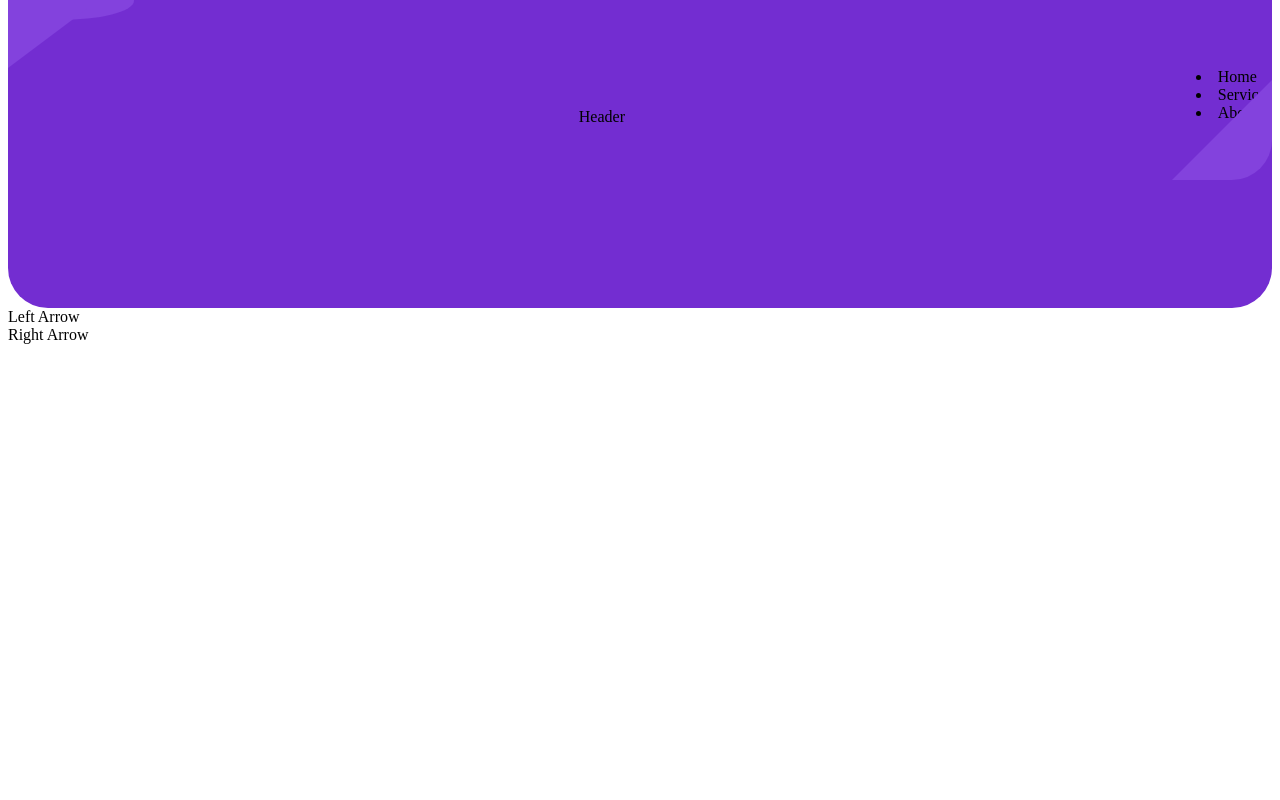
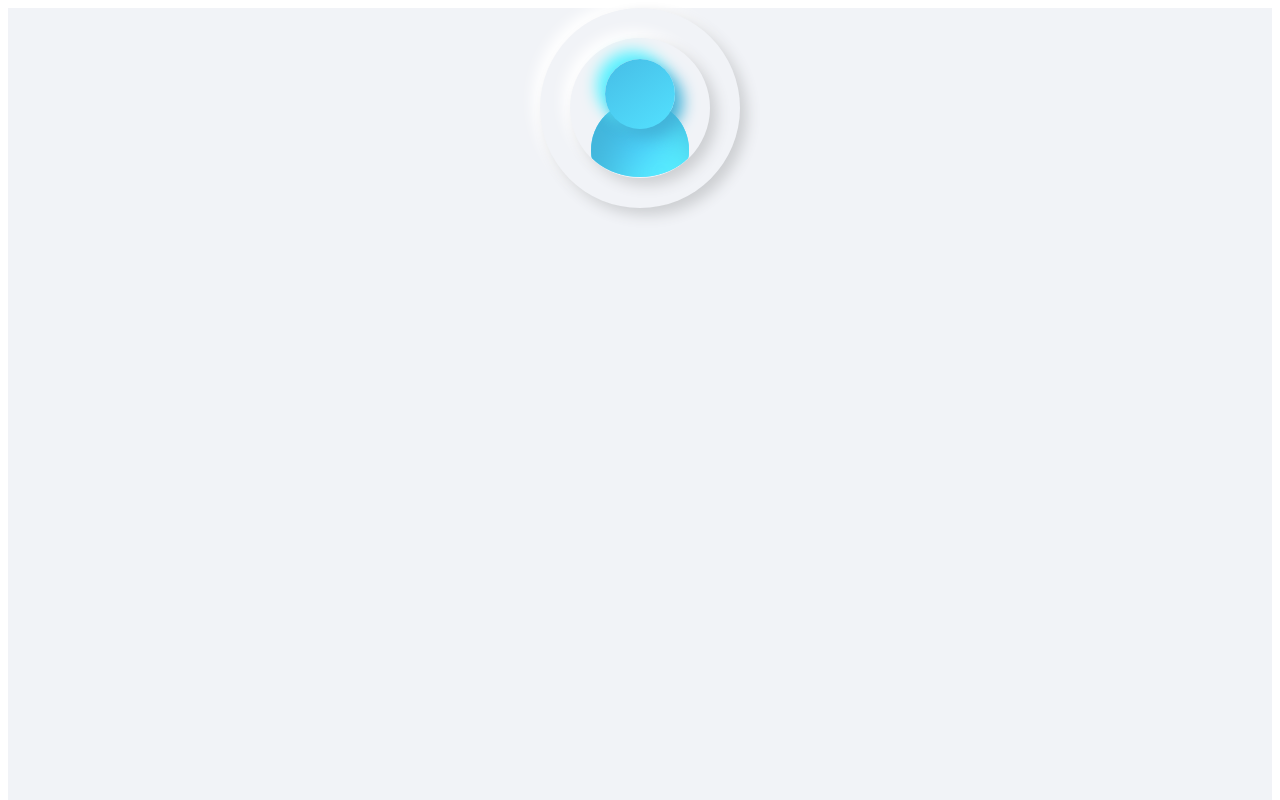
Before and after one commit to manyvan2000/css-arrow-test, an Angular app: page / in a window 1280 px wide. Shown: the top 800 px of the page. Built offline with nearby package versions, Linux system fonts and the light colour scheme.

Commit message:
neumorphic person badge

```diff
--- a/src/app/app.component.html
+++ b/src/app/app.component.html
@@ -1,25 +1,11 @@
-<section class="top-section">
-  <div class="top-left"></div>
-  <div class="top-left-triangle"></div>
-  <div class="navbar">
-    <div class="navbar-left">
-      Oppili LLC
-    </div>
-    <div class="navbar-right">
-      <li>Home</li>
-      <li>Services</li>
-      <li>About</li>
+
+<div class="container">
+<div class="outer-circle">
+  <div class="inner-circle">
+    <div class="person-head">
+      </div>
+      <div class="person-body">
+        </div>
     </div>
   </div>
-  <div class="header-content">
-    Header
   </div>
-  <div class="bottom-right"></div>
-</section>
-
-<div class="test-left-wrapper">
-  <div class="test-left-class">Left Arrow</div>
-</div>
-<div class="test-right-wrapper">
-  <div class="test-right-class">Right Arrow</div>
-</div>
--- a/src/app/app.component.scss
+++ b/src/app/app.component.scss
@@ -1,80 +1,56 @@
-.sample-image{
-  height: 80px;
-  width: 400px;
+.container {
+  background-color: #f1f3f7;
+  height: 3000px;
+}
+.inner-circle {
+  position:absolute;
+  top: 15%;
+  left:15%;
+  height: 140px;
+  width: 140px;
+  border-radius: 150px;
+  // vertical-align: middle;
+  margin:auto;
+  background: #f1f3f7;
+  box-shadow:  7px 7px 14px #cdcfd2,
+             -7px -7px 14px #ffffff;
 }
 
-.top-section {
-  background-color: #732DD1;
-  height: 40vh;
-  border-bottom-left-radius: 40px;
-  border-bottom-right-radius: 40px;
-  // box-shadow: 0px 10px 10px #732DD1;
-
+.outer-circle{
+  position: relative;
+  align-content: center;
+  vertical-align: middle;
+  margin:auto;
+  height: 200px;
+  width: 200px;
+  border-radius: 50%;
+  background: #f1f3f7;
+  box-shadow:  7px 7px 14px #cdcfd2,
+             -7px -7px 14px #ffffff;
 }
 
-.top-left{
-  background-color: #8342DD;
-  height: 10%;
-  width: 10%;
-  border-top-right-radius: 40%;
-  border-bottom-right-radius: 60%;
-  margin-top:-20px;
+.person-head {
+  position:absolute;
+  z-index: 100;
+  top: 15%;
+  left:25%;
+  height: 140*.5px;
+  width: 140*.5px;
+  border-radius: 175px;
+  background: linear-gradient(145deg, #46bde6, #53e1ff);
+  box-shadow:  8px 8px 15px #42b3d9,
+              -8px -8px 15px #5af2ff;
 }
 
-.top-left-triangle{
-  height: 60px;
-  width: 80px;
-  margin-top:-12px;
-  background-color: #8342DD;
-  clip-path: polygon(100% 0, 0 0, 0 100%);
+.person-body {
+  position:absolute;
+  top: 45%;
+  left:15%;
+  height: 140*.7px;
+  width: 140*.7px;
+  border-radius: 175px;
+  background: #4ed2ff;
+  box-shadow: inset 21px 21px 42px #42b3d9,
+              inset -21px -21px 42px #5af2ff;
+  clip-path: ellipse(62px 51px at 49px 25px);
 }
-
-.bottom-right{
-  height: 100px;
-  width: 100px;
-  float:right;
-  margin-right:0px;
-  margin-top:-46px;
-  border-bottom-right-radius: 40px;
-  background-color: #8342DD;
-  clip-path: polygon(100% 0, 0 100%, 100% 100%);
-}
-
-.navbar {
-  height: 40px;
-}
-.navbar-left{
-  float:left;
-  margin-left: 20px;
-  margin-top: -100px;
-}
-li.navbar-right {
-  list-style: none;
-}
-
-.navbar-right {
-  float:right;
-}
-
-.header-content {
-  text-align:center;
-
-}
-
-.test-left-wrapper {
-}
-
-.test-right-wrapper {
-
-}
-
-.test-left-class {
-
-}
-
-
-
-.test-right-class {
-
-
-}
```
